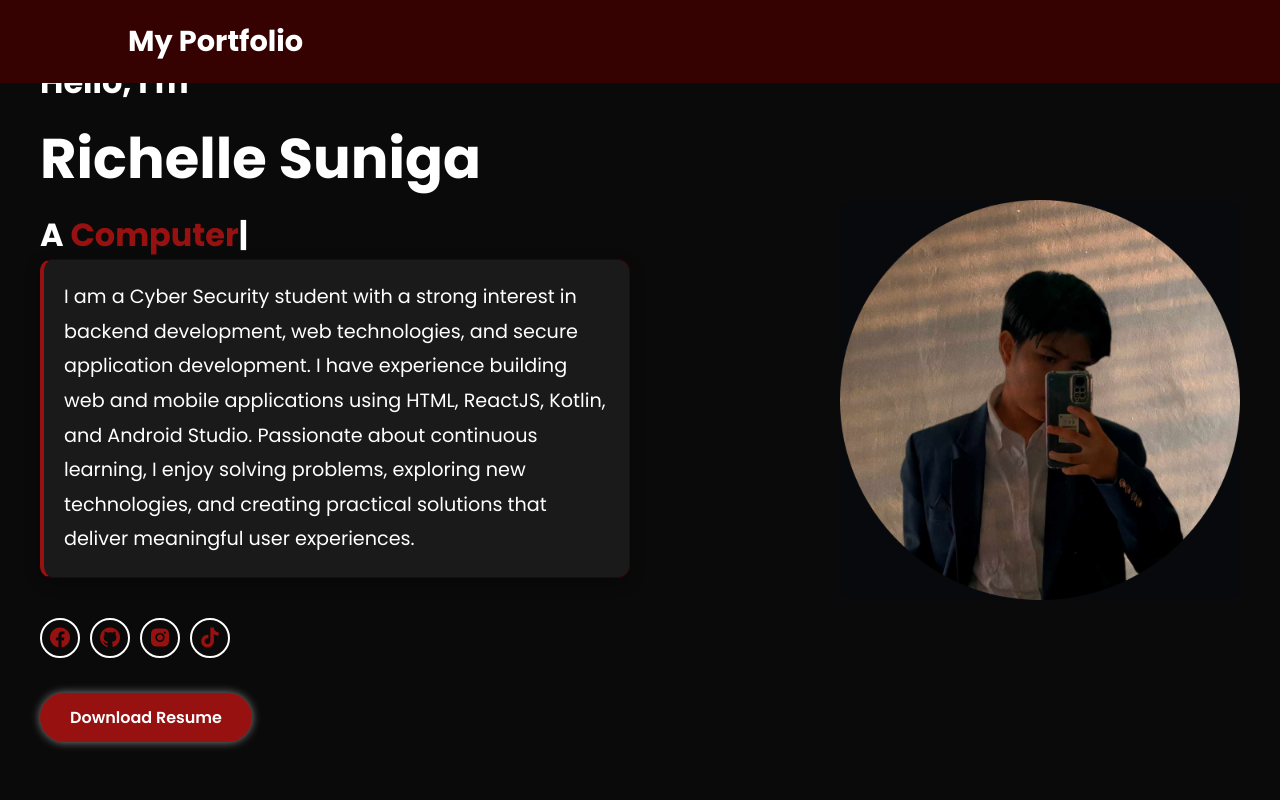
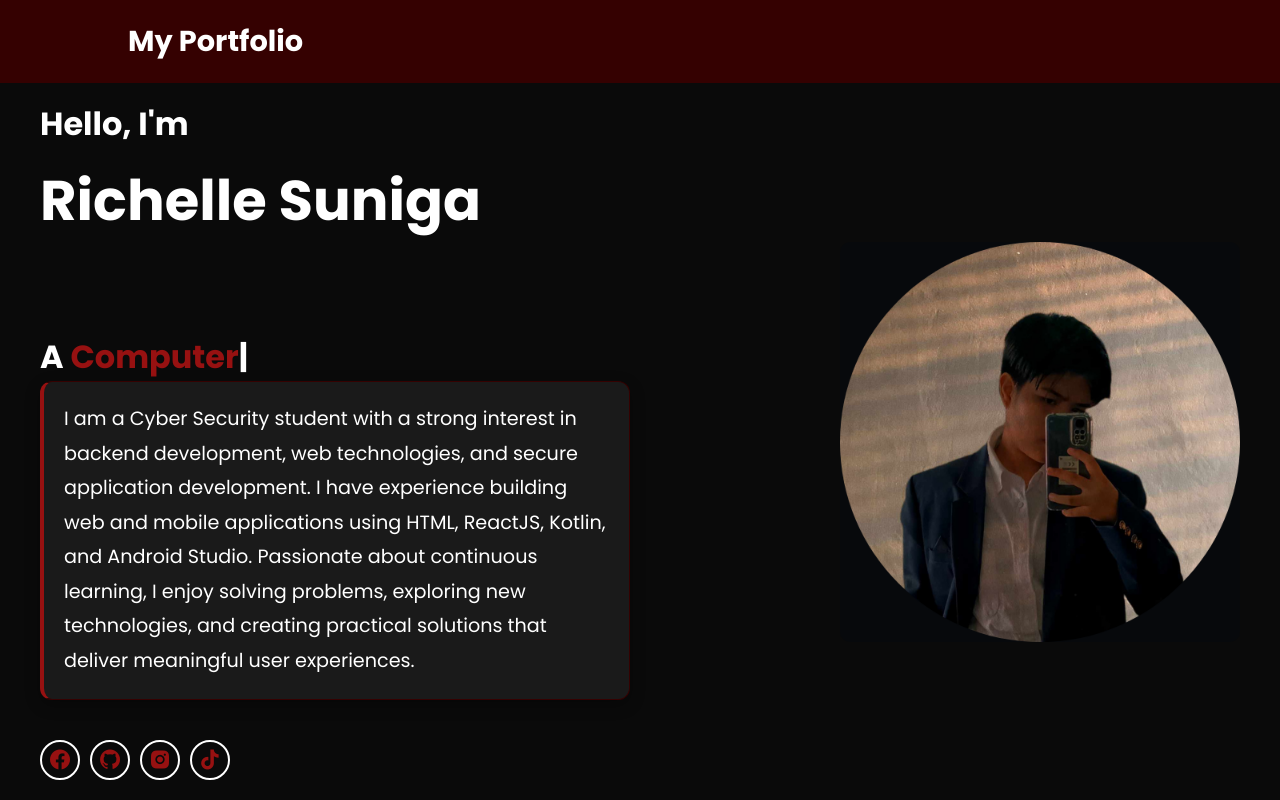
Before and after one commit to s-richie/portfolio, a React (Vite) app: page / in a window 1280 px wide. Shown: the top 800 px of the page. Built offline with nearby package versions, Linux system fonts and the light colour scheme.

Commit message:
the hello part add padding

```diff
--- a/src/App.css
+++ b/src/App.css
@@ -19,7 +19,8 @@ section { padding: 100px 10%; min-height: auto; }
 .home-content { flex: 1; text-align: left; }
 .home-image { flex: 1; display: flex; justify-content: flex-end; }
 .home-image img { max-width: 400px; width: 100%; height: auto; border-radius: 10px; object-fit: cover; }
-.home-content h3 { font-size: clamp(1.2rem, 4vw, 2rem); font-weight: 700; opacity: 0; animation: slideBottom 1s ease forwards; animation-delay: .7s; }
+.hello h3 { font-size: clamp(1.2rem, 4vw, 2rem); font-weight: 500; opacity: 0; animation: slideBottom 1s ease forwards; animation-delay: .5s;  }
+.home-content h3 { font-size: clamp(1.2rem, 4vw, 2rem); font-weight: 700; opacity: 0; animation: slideBottom 1s ease forwards; animation-delay: .7s; padding-top: 80px}
 .home-content h1 { font-size: clamp(2rem, 7vw, 3.5rem); font-weight: 700; margin: 10px 0; overflow-wrap: anywhere; opacity: 0; animation: slideTop 1s ease forwards; animation-delay: 1s; }
 .home-content p { font-size: 1.2rem; margin-bottom: 20px; opacity: 0; animation: slideLeft 1s ease forwards; animation-delay: 1.2s; background: #1a1a1a; padding: 20px; border: 1px solid #350101; border-left: 4px solid #971111; border-radius: 12px; line-height: 1.8; box-shadow: 0 5px 15px rgba(0,0,0,.3); }
 .typed-text { color: #971111; }
--- a/src/App.jsx
+++ b/src/App.jsx
@@ -305,7 +305,7 @@ function App() {
       <section className="home" id="home">
         <div className="home-container">
           <div className="home-content">
-            <h3>Hello, I'm</h3>
+            <h3 className="hello">Hello, I'm</h3>
             <h1>Richelle Suniga</h1>
             <h3>A <span className="typed-text" ref={typedRef}></span></h3>
             <p>I am a Cyber Security student with a strong interest in backend development, web technologies, and secure application development. I have experience building web and mobile applications using HTML, ReactJS, Kotlin, and Android Studio. Passionate about continuous learning, I enjoy solving problems, exploring new technologies, and creating practical solutions that deliver meaningful user experiences.</p>
```
